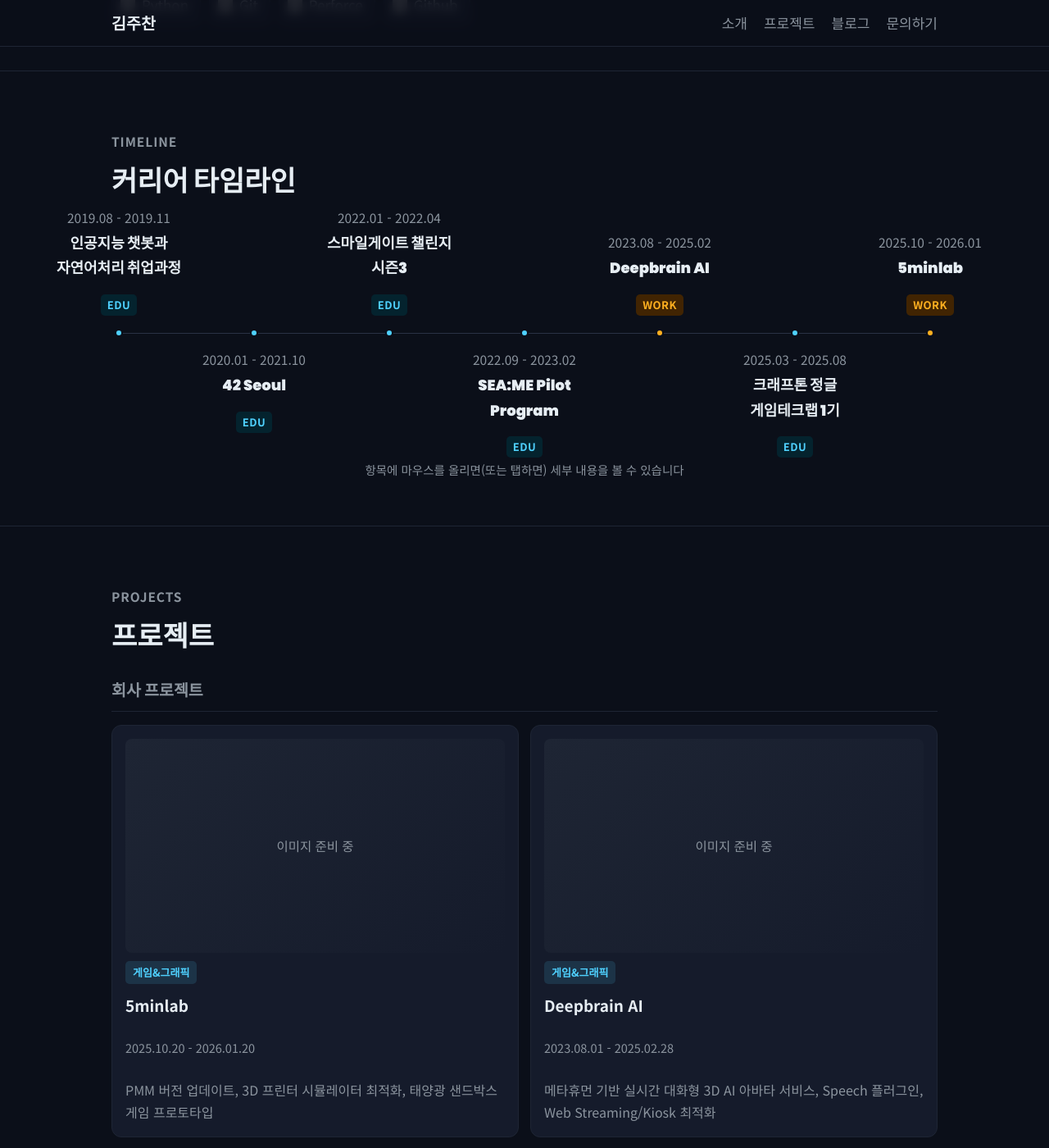
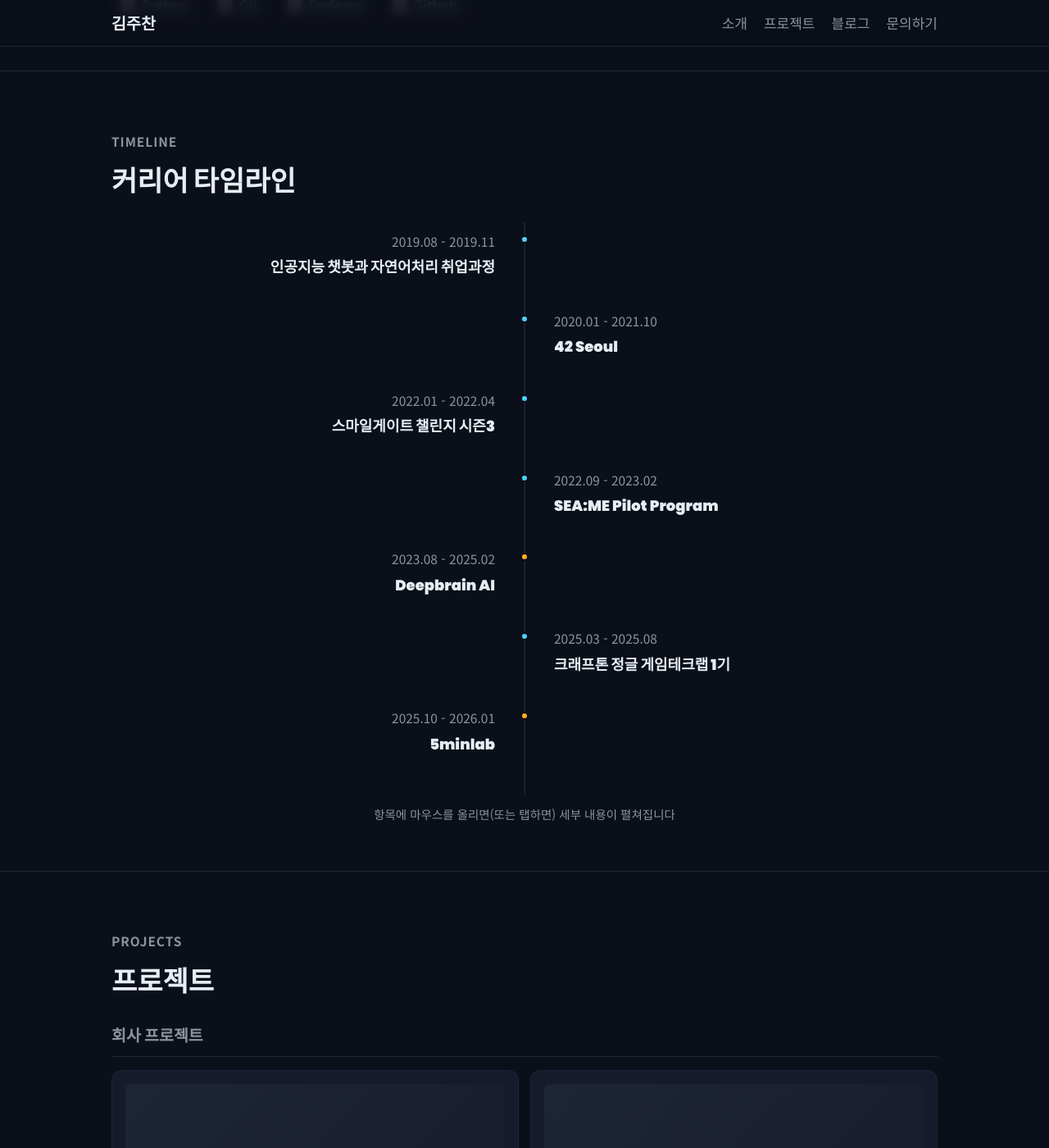
Before and after one commit to skamo3/skamo3.github.io, a Jekyll site: the page built from index.html, in a window 1280 px wide and 1400 px high, scrolled down 1186 px. Shown: the whole window at 82% size. Built offline with Jekyll 4.4.1, drawn with Linux system fonts in a browser that asks for light colours; grey boxes are pictures that could not be loaded.

Commit message:
Revert timeline to vertical, keep zigzag, expand-in-place on hover
Horizontal layout wasn't landing well. Back to a vertical spine with
items alternating left/right (odd/even index) for visual rhythm.
Collapsed state shows only period + title; hovering/focusing an item
expands a max-height panel below it revealing the EDU/WORK badge and
bullet detail -- pure CSS (no JS needed anymore, removed timeline.js
and its script tag).

Below 640px collapses to a single left-aligned column. Verified the
expand transition actually reaches its target state (had to control
for the transition's in-flight value when testing synchronously) and
confirmed no horizontal overflow on mobile.

```diff
--- a/assets/css/style.css
+++ b/assets/css/style.css
@@ -123,26 +123,30 @@ a { color: inherit; text-decoration: none; }
 .skill-chip .skill-icon img { width: 18px; height: 18px; }
 .skill-chip .skill-icon i { font-size: 21px; color: var(--accent); }
 
-/* timeline (horizontal, zigzag) */
-.timeline-h {
-  position: relative;
-  display: flex;
-  justify-content: space-between;
-  align-items: center;
-  margin: 150px 4px;
-}
-.timeline-h::before {
+/* timeline (vertical, zigzag, expand on hover) */
+.timeline-v { position: relative; padding: 10px 0; }
+.timeline-v::before {
   content: "";
   position: absolute;
-  left: 0;
-  right: 0;
-  top: 50%;
-  height: 0.5px;
+  left: 50%;
+  top: 0;
+  bottom: 0;
+  width: 0.5px;
   background: var(--border-strong);
+  transform: translateX(-50%);
 }
-.th-item { position: relative; outline: none; }
-.th-dot {
+.tv-item {
   position: relative;
+  width: 50%;
+  box-sizing: border-box;
+  padding-bottom: 36px;
+  outline: none;
+}
+.tv-item.left { margin-left: 0; padding-right: 36px; text-align: right; }
+.tv-item.right { margin-left: 50%; padding-left: 36px; text-align: left; }
+.tv-dot {
+  position: absolute;
+  top: 6px;
   width: 10px;
   height: 10px;
   border-radius: 50%;
@@ -150,70 +154,48 @@ a { color: inherit; text-decoration: none; }
   border: 2px solid var(--bg);
   z-index: 1;
 }
-.th-item.work .th-dot { background: var(--amber); }
-.th-head {
-  position: absolute;
-  left: 50%;
-  width: 170px;
-  transform: translateX(-50%);
-  text-align: center;
+.tv-item.work .tv-dot { background: var(--amber); }
+.tv-item.left .tv-dot { right: -5px; }
+.tv-item.right .tv-dot { left: -5px; }
+.tv-period { font-size: 15.5px; color: var(--text-muted); margin: 0 0 4px; }
+.tv-title { font-size: 18px; margin: 0; }
+.tv-detail {
+  max-height: 0;
+  overflow: hidden;
+  text-align: left;
+  transition: max-height .25s ease;
 }
-.th-item.above .th-head { bottom: calc(100% + 14px); }
-.th-item.below .th-head { top: calc(100% + 14px); }
-.th-period { font-size: 15.5px; color: var(--text-muted); margin: 0 0 4px; }
-.th-title { font-size: 18px; margin: 0 0 8px; }
-.th-item .track-badge {
+.tv-item:hover .tv-detail,
+.tv-item:focus .tv-detail,
+.tv-item:focus-within .tv-detail {
+  max-height: 320px;
+}
+.tv-detail .track-badge {
   display: inline-block;
   font-size: 13px;
   font-weight: 700;
   letter-spacing: .04em;
   padding: 2px 8px;
   border-radius: 5px;
+  margin: 10px 0 8px;
 }
-.th-item .track-edu { background: var(--accent-dark); color: var(--accent); }
-.th-item .track-work { background: var(--amber-dark); color: var(--amber); }
+.tv-detail .track-edu { background: var(--accent-dark); color: var(--accent); }
+.tv-detail .track-work { background: var(--amber-dark); color: var(--amber); }
+.tv-detail ul { margin: 0; padding-left: 18px; color: var(--text-muted); font-size: 16px; line-height: 1.5; }
+.tv-detail li { margin-bottom: 5px; }
+.th-hint { font-size: 14.5px; color: var(--text-muted); text-align: center; margin: 12px 0 0; }
 
-.th-tooltip {
-  position: fixed;
-  left: 0;
-  top: 0;
-  transform: translate(-50%, calc(-100% - 10px));
-  width: 260px;
-  background: var(--card);
-  border: 0.5px solid var(--border-strong);
-  border-radius: 10px;
-  padding: 14px 16px;
-  text-align: left;
-  opacity: 0;
-  visibility: hidden;
-  pointer-events: none;
-  transition: opacity .15s ease;
-  z-index: 50;
+@media (max-width: 640px) {
+  .timeline-v::before { left: 5px; transform: none; }
+  .tv-item, .tv-item.left, .tv-item.right {
+    width: auto;
+    margin-left: 0;
+    padding-left: 24px;
+    padding-right: 0;
+    text-align: left;
+  }
+  .tv-item.left .tv-dot, .tv-item.right .tv-dot { left: -19px; right: auto; }
 }
-.th-tooltip::after {
-  content: "";
-  position: absolute;
-  top: 100%;
-  left: 50%;
-  transform: translateX(-50%);
-  border: 6px solid transparent;
-  border-top-color: var(--card);
-}
-.th-tooltip.below { transform: translate(-50%, 10px); }
-.th-tooltip.below::after {
-  top: auto;
-  bottom: 100%;
-  border-top-color: transparent;
-  border-bottom-color: var(--card);
-}
-.th-tooltip.is-visible {
-  opacity: 1;
-  visibility: visible;
-  pointer-events: auto;
-}
-.th-tooltip ul { margin: 0; padding-left: 18px; color: var(--text-muted); font-size: 16px; line-height: 1.5; }
-.th-tooltip li { margin-bottom: 5px; }
-.th-hint { font-size: 14.5px; color: var(--text-muted); text-align: center; margin: 4px 0 0; }
 
 /* projects */
 .project-group { margin-bottom: 40px; }
--- a/assets/js/timeline.js
+++ /dev/null
@@ -1,28 +0,0 @@
-document.querySelectorAll(".th-item").forEach(function (item) {
-  var tooltip = item.querySelector(".th-tooltip");
-  if (!tooltip) return;
-
-  function show() {
-    var r = item.getBoundingClientRect();
-    var tooltipHeight = tooltip.offsetHeight || 260;
-    var fitsAbove = r.top - tooltipHeight - 10 >= 0;
-    tooltip.style.left = r.left + r.width / 2 + "px";
-    if (fitsAbove) {
-      tooltip.style.top = r.top + "px";
-      tooltip.classList.remove("below");
-    } else {
-      tooltip.style.top = r.bottom + "px";
-      tooltip.classList.add("below");
-    }
-    tooltip.classList.add("is-visible");
-  }
-
-  function hide() {
-    tooltip.classList.remove("is-visible");
-  }
-
-  item.addEventListener("mouseenter", show);
-  item.addEventListener("mouseleave", hide);
-  item.addEventListener("focus", show);
-  item.addEventListener("blur", hide);
-});
--- a/index.html
+++ b/index.html
@@ -52,25 +52,23 @@ title: Home
   <div class="wrap">
     <p class="section-label">TIMELINE</p>
     <h2>커리어 타임라인</h2>
-    <div class="timeline-h">
+    <div class="timeline-v">
       {% for item in site.data.timeline %}
-      {% assign band = forloop.index0 | modulo: 2 %}
-      <div class="th-item {{ item.track }} {% if band == 0 %}above{% else %}below{% endif %}" tabindex="0">
-        <div class="th-tooltip">
+      {% assign side = forloop.index0 | modulo: 2 %}
+      <div class="tv-item {{ item.track }} {% if side == 0 %}left{% else %}right{% endif %}" tabindex="0">
+        <div class="tv-dot"></div>
+        <p class="tv-period">{{ item.period }}</p>
+        <h3 class="tv-title">{{ item.title }}</h3>
+        <div class="tv-detail">
+          <span class="track-badge track-{{ item.track }}">{{ item.track | upcase }}</span>
           <ul>
             {% for b in item.bullets %}<li>{{ b }}</li>{% endfor %}
           </ul>
         </div>
-        <div class="th-head">
-          <p class="th-period">{{ item.period }}</p>
-          <h3 class="th-title">{{ item.title }}</h3>
-          <span class="track-badge track-{{ item.track }}">{{ item.track | upcase }}</span>
-        </div>
-        <div class="th-dot"></div>
       </div>
       {% endfor %}
     </div>
-    <p class="th-hint">항목에 마우스를 올리면(또는 탭하면) 세부 내용을 볼 수 있습니다</p>
+    <p class="th-hint">항목에 마우스를 올리면(또는 탭하면) 세부 내용이 펼쳐집니다</p>
   </div>
 </section>
 
@@ -137,5 +135,3 @@ title: Home
     </div>
   </div>
 </section>
-
-<script src="{{ '/assets/js/timeline.js' | relative_url }}" defer></script>
```
